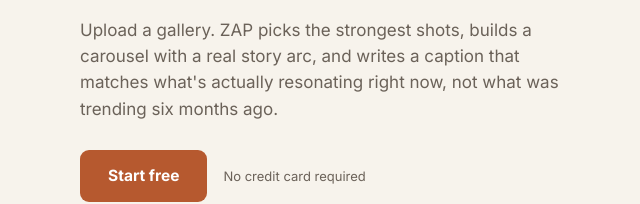
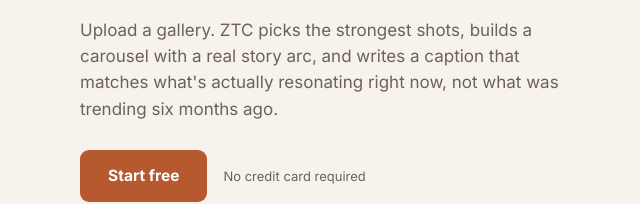
Before and after one commit to amiralipanjwanizap-Personaldev/ZAP-AI-Powered-Selector, a website: page index.html in a window 1280 px wide. Shown: the part 325-529 px from the top of the page, 44-684 px from the left. Drawn offline with Linux system fonts and the light colour scheme.

Commit message:
Update index.html

```diff
--- a/index.html
+++ b/index.html
@@ -243,7 +243,7 @@
     <div>
       <p class="eyebrow">For wedding photographers</p>
       <h1>Stop scrolling through 800&nbsp;photos at midnight.</h1>
-      <p>Upload a gallery. ZAP picks the strongest shots, builds a carousel with a real story arc, and writes a caption that matches what's actually resonating right now, not what was trending six months ago.</p>
+      <p>Upload a gallery. ZTC picks the strongest shots, builds a carousel with a real story arc, and writes a caption that matches what's actually resonating right now, not what was trending six months ago.</p>
       <div class="cta-row">
         <a class="cta-primary" href="app.html">Start free</a>
         <span class="cta-note">No credit card required</span>
```
